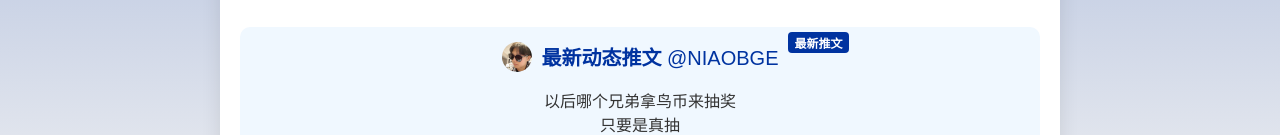
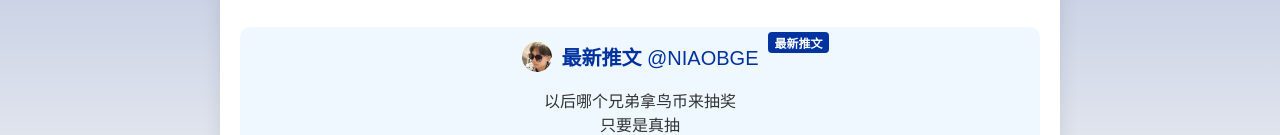
Before and after one commit to NiaoCoin/NiaoCoin, a plain HTML site: page index.html in a window 1280 px wide. Shown: the part 1311-1446 px from the top of the page. Drawn offline with Linux system fonts and the light colour scheme; a script that the page names is missing.

Commit message:
Update index.html
add

```diff
--- a/index.html
+++ b/index.html
@@ -275,7 +275,7 @@
         <div class="x-updates">
             <div class="tweet-header">
                 <img src="111.jpg" alt="@NIAOBGE Avatar">
-                <h3>最新动态推文 <a href="https://x.com/NIAOBGE" target="_blank">@NIAOBGE</a></h3>
+                <h3>最新推文 <a href="https://x.com/NIAOBGE" target="_blank">@NIAOBGE</a></h3>
             </div>
             <div class="latest-tweet">
                 <blockquote class="twitter-tweet">
```
